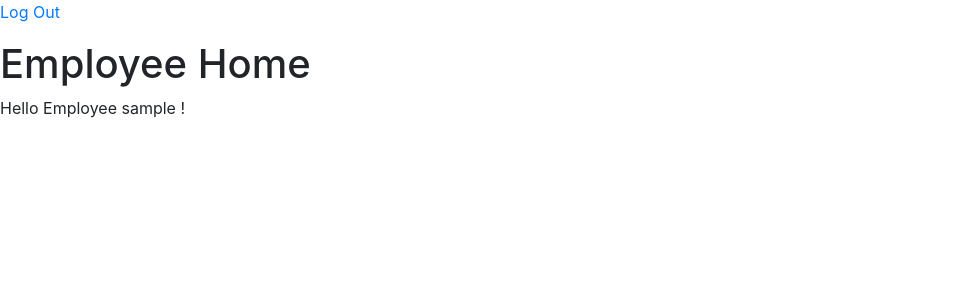
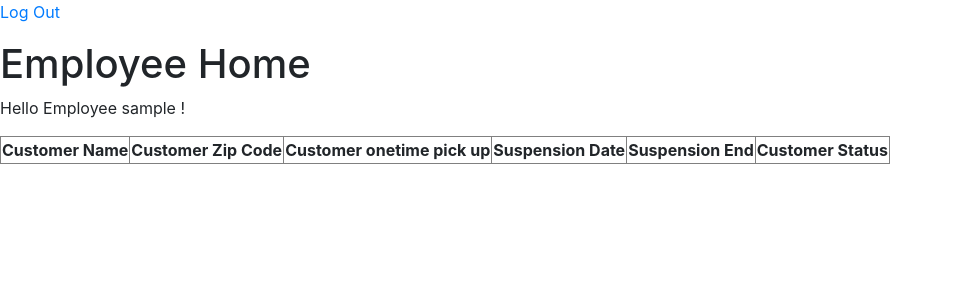
Before and after one commit to PSButlerII/TrashCollectorCollaborationProject, a Django app: page /employees/ in a window 1280 px wide. Shown: the top 300 px of the page, without its empty margins (0-953 px from the left). Run offline with Django 3.2, Linux system fonts and the light colour scheme; a user stored in the database is signed in; tables that the repository leaves empty hold one stand-in row (values such as "Sample post"); lists and menus that the app fills with data are empty; parts of the project's set-up code (start-up, migrations or seed data) failed here and were passed over; some libraries are stand-ins or nearby versions.

Commit message:
Updating all the files

```diff
--- a/trash_collector/customers/views.py
+++ b/trash_collector/customers/views.py
@@ -1,7 +1,7 @@
 from django.http import HttpResponse, HttpResponseRedirect
-from django.shortcuts import render
+from django.shortcuts import render, redirect
 from .models import Customer
-from .forms import customer_forms, change_pickup_form, OneTimePick, AccountSuspension, account_info, suspend_customer_account
+from .forms import customer_forms, change_pickup_form
 from django.urls import reverse
 
 
--- a/trash_collector/employees/templates/employees/index.html
+++ b/trash_collector/employees/templates/employees/index.html
@@ -5,16 +5,35 @@
 {% block content %}
   {% if user.is_authenticated %}
     Hello Employee {{ user.username }} !
-    <p>
-      {% for customer in customer_for_today %}
-        <h1>{{customer.name}}
-             {{customer.onetime_pickup_date}}
-        </h1>
-      {% endfor %}
-    </p>
-  {% else %}
+{% else %}
     <p>You are at the employee index, but you are not logged in.</p>
     <a href="{% url 'login' %}">Log In</a>
     <a href="{% url 'accounts:register' %}">Sign Up</a>
   {% endif %}
+    <p>
+
+        <table border ="1">
+          <tr>
+
+            <th>Customer Name</th>
+            <th>Customer Zip Code</th>
+            <th>Customer onetime pick up</th>
+              <th>Suspension Date</th>
+              <th>Suspension End</th>
+            <th>Customer Status</th>
+          </tr>
+            {% for customer in customer_for_today %}
+          <tr>
+            <td>{{customer.name}}</td>
+            <td>{{customer.customer_zip_code}}</td>
+            <td>{{customer.onetime_pickup_date}}</td>
+            <td>{{customer.start_suspension_date}}</td>
+              <td>{{customer.end_suspension_date}}</td>
+            <td>{{start}}</td>
+          </tr>
+        </table>
+
+      {% endfor %}
+    </p>
+
 {% endblock %}
--- a/trash_collector/employees/views.py
+++ b/trash_collector/employees/views.py
@@ -1,5 +1,5 @@
-import form as form
-from django.http import HttpResponse
+
+
 from django.shortcuts import render, redirect
 from django.apps import apps
 from .models import Employee
@@ -13,17 +13,45 @@ import calendar
 
 
 def index(request):
-    # This line will get the Customer model from the other app, it can now be used to query the db
+    # if not request.user.groups.filter(name="Employees.").exist():
+    #     return render(request, 'index.html')
+    # Customer = apps.get_model('customers.Customer')
+    # user=request.user
+    # try:
+    #     employee_information = Employee.objects.get(user_id=user.id)
+    #     zip_code = Employee.employee_zip_code
+    #     today_num= date.today().weekday()
+    #     days = ['Monday','Tuesday','Wednesday','Thursday','Friday', 'Saturday', 'Sunday']
+    #     today_day = days[today_num]
+    #     today_date = date.today()
+    #     customers = Customer.objects.filter(customer_zip_code=employee_information.employee_zip_code, )
+    #     context = {
+    #     'customers': customers}
+    #     return render(request, 'employees/index.html', context)
+    #     except Employee.DoesNotExist:
+    #     return HttpResponseRedirect(reverse('employees:create'))
+
     user = request.user
     employee_information = Employee.objects.get(user_id=user.id)
+
+    # This line will get the Customer model from the other app, it can now be used to query the db
     Customer = apps.get_model('customers.Customer')
     curr_date = date.today()
-    print(curr_date)
+    print(curr_date, "curr_date")
+
+    curr_month = curr_date.month
+    print(curr_month, "curr_month")
+
     current_weekday_string = calendar.day_name[curr_date.weekday()]
     print(current_weekday_string)
-    # filter the pickup day, to make sure they are not in between suspended dates
 
+    # pulls suspension start date from customer model
+    customer_suspension_start_date = Customer.objects.filter(start_suspension_date__contains=date.today())
+    print(customer_suspension_start_date, "1")
 
+    # pulls the suspension end date from customer models
+    customer_suspension_end_date = Customer.objects.filter(end_suspension_date__contains=date.today())
+    print(customer_suspension_end_date, "2")
 
     customer_in_employees_zip = Customer.objects.filter(customer_zip_code=employee_information.employee_zip_code,
                                                         weekly_pickup_day=current_weekday_string
@@ -31,15 +59,14 @@ def index(request):
     customers_with_one_time_pickup = Customer.objects.filter(customer_zip_code=employee_information.employee_zip_code,
                                                              onetime_pickup_date=curr_date
                                                              )
+    # filter the pickup day, to make sure they are not in between suspended dates
+    Customer.start_suspension_date = True
+    context = {'customer_for_today': customer_in_employees_zip,
+               'one_time_pickup': customers_with_one_time_pickup,
+               'customer_suspension_start_date': customer_suspension_start_date,
+               'customer_suspension_end_date': customer_suspension_end_date,
+               }
 
-    print(customer_in_employees_zip)
-    print(employee_information)
-    print(customers_with_one_time_pickup)
-    context = {
-        'customer_for_today': customer_in_employees_zip,
-        'one_time_pickup': customers_with_one_time_pickup,
-
-    }
     return render(request, 'employees/index.html', context)
 
 
--- a/trash_collector/trash_collector/settings.py
+++ b/trash_collector/trash_collector/settings.py
@@ -37,6 +37,8 @@ INSTALLED_APPS = [
     'accounts',
     'customers',
     'employees',
+    'django_filters',
+    'bootstrapform',
 ]
 
 MIDDLEWARE = [
```
Also changed, not shown: trash_collector/customers/forms.py (+5 -31 lines), trash_collector/employees/templates/employees/employee_signup.html (added, +27 -0 lines), trash_collector/customers/migrations/0003_merge_20210707_1550.py (added), trash_collector/employees/migrations/0001_initial.py.
